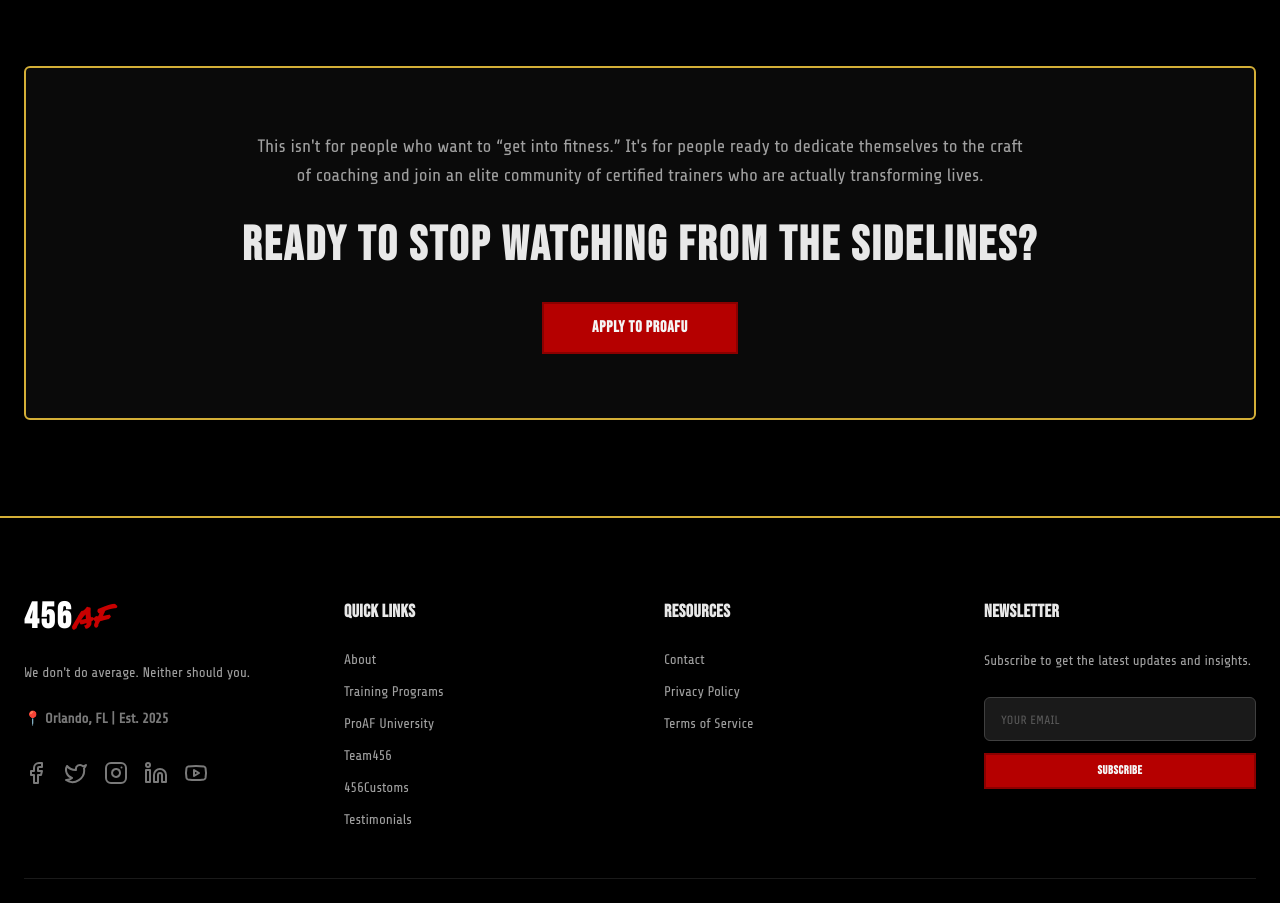
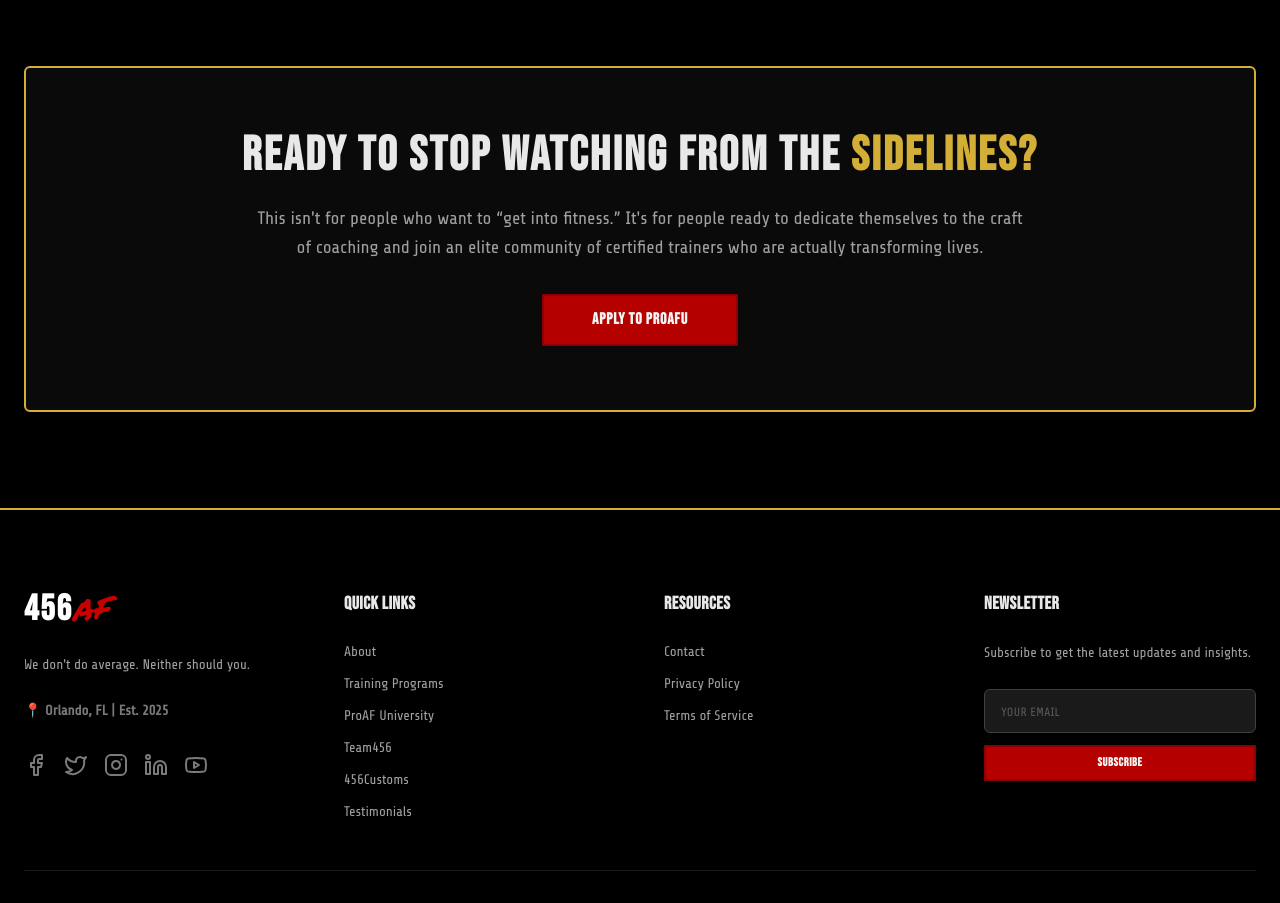
Before and after one commit to ghxstship/scorpion26.10, a Next.js app: page /university in a window 1280 px wide. Shown: the part 1740-2643 px from the top of the page. Built offline with nearby package versions, Linux system fonts and the light colour scheme.

Commit message:
Fix university CTA: headline above subheadline

```diff
--- a/src/app/university/page.tsx
+++ b/src/app/university/page.tsx
@@ -139,12 +139,12 @@ export default function UniversityPage() {
 
         {/* CTA Section */}
         <div className="rounded-sm border-2 border-[var(--gold-600)] bg-[var(--grey-900)] p-12 text-center md:p-16">
+          <h2 className="mb-6 font-[family-name:var(--font-bebas)] text-4xl font-black uppercase tracking-wider text-[var(--grey-100)] md:text-5xl">
+            Ready to Stop Watching From the <span className="text-[var(--gold-600)]">Sidelines?</span>
+          </h2>
           <p className="mx-auto mb-8 max-w-3xl text-lg leading-relaxed text-[var(--grey-300)]">
             This isn&apos;t for people who want to &ldquo;get into fitness.&rdquo; It&apos;s for people ready to dedicate themselves to the craft of coaching and join an elite community of certified trainers who are actually transforming lives.
           </p>
-          <h2 className="mb-8 font-[family-name:var(--font-bebas)] text-4xl font-black uppercase tracking-wider text-[var(--grey-100)] md:text-5xl">
-            Ready to stop watching from the sidelines?
-          </h2>
           <Button size="lg" asChild>
             <Link href="/contact">Apply to ProAFU</Link>
           </Button>
```
